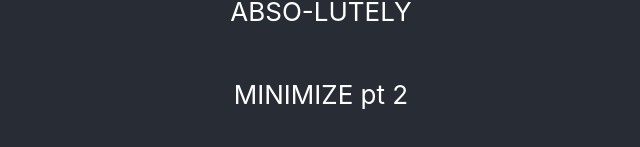
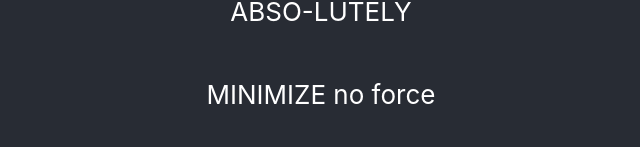
Before and after one commit to g-vega-cl/ssh-github, a React (Create React App) app: page / in a window 1280 px wide. Shown: the part 549-696 px from the top of the page, without its empty margins (319-959 px from the left). Built offline with nearby package versions, Linux system fonts and the light colour scheme.

Commit message:
Update App.js

```diff
--- a/src/App.js
+++ b/src/App.js
@@ -8,7 +8,7 @@ function App() {
         <img src={logo} className="App-logo" alt="logo" />
         <p>ssh - alone -actions!-really?</p>
         <p>ABSO-LUTELY</p>
-        <p>MINIMIZE pt 2</p>
+        <p>MINIMIZE no force</p>
       </header>
     </div>
   );
```
